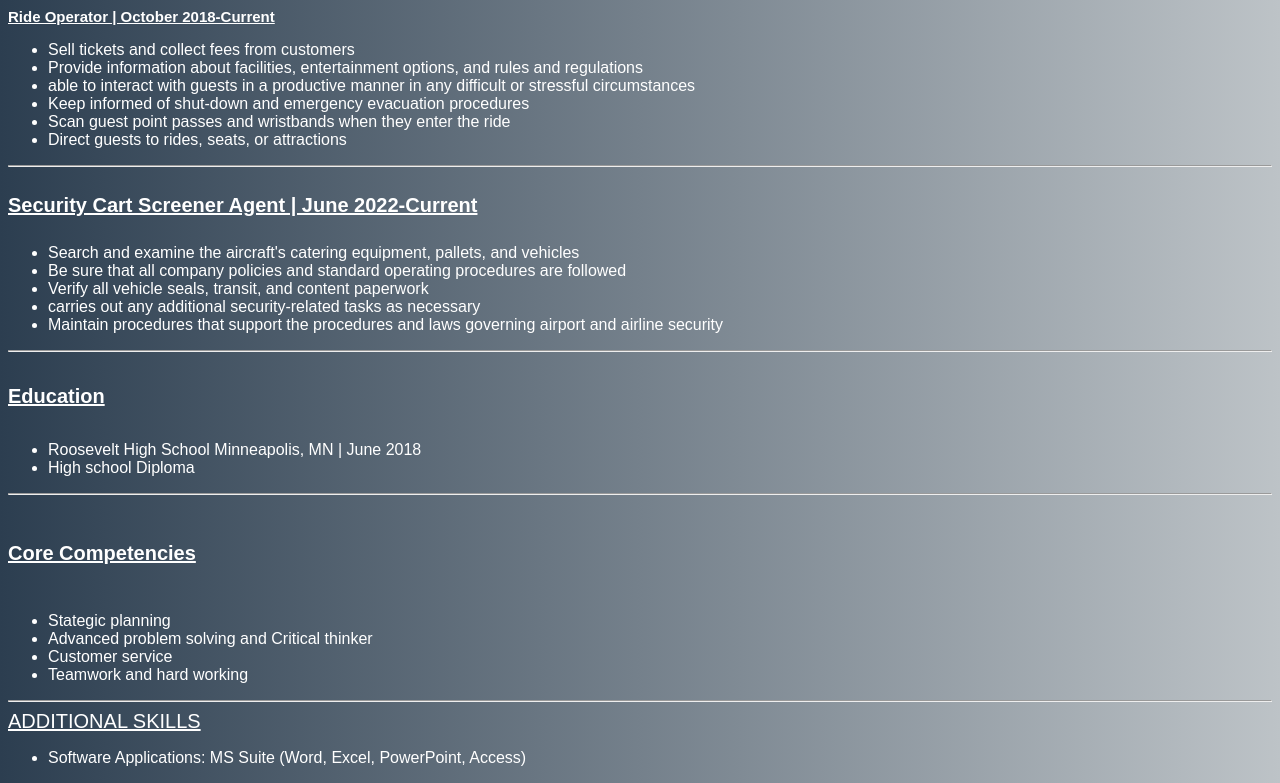
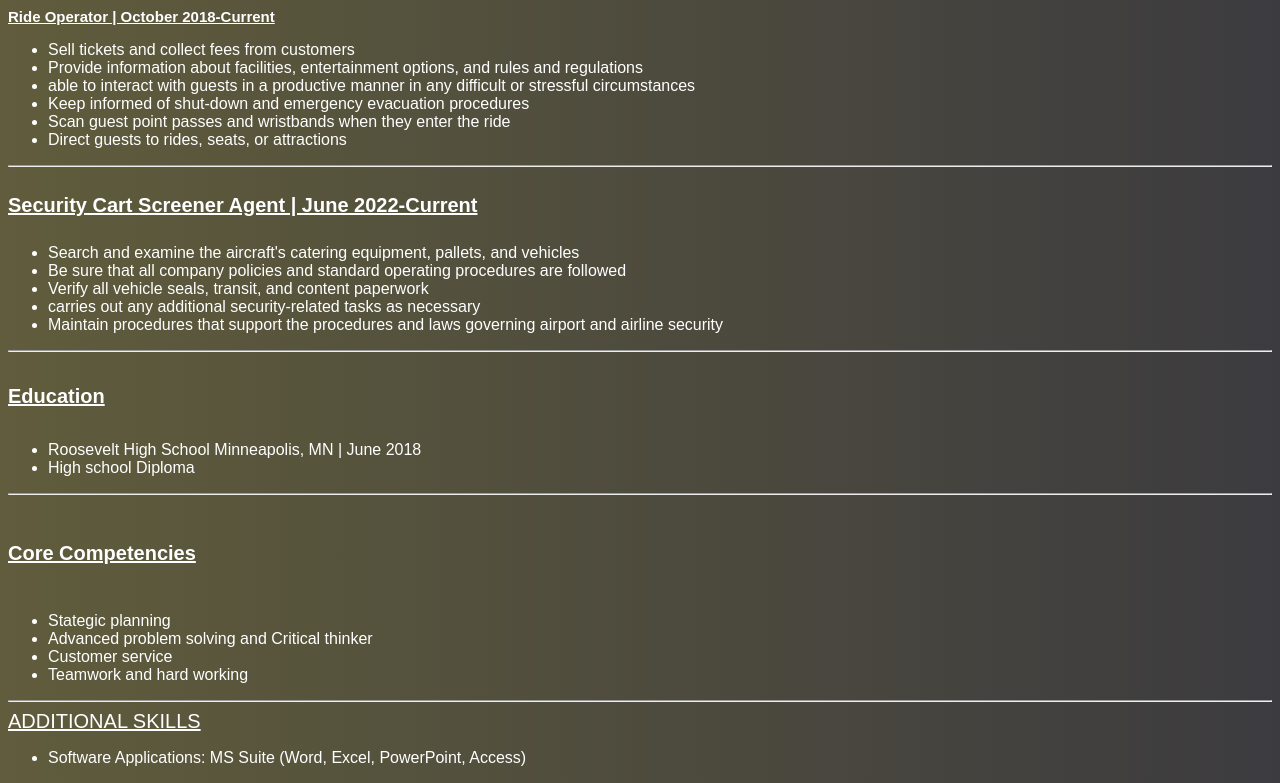
Before and after one commit to Bilalsaid25/Bilalsaid25.github.io, a plain HTML site: page index.html in a window 1280 px wide. Shown: the part 204-987 px from the top of the page. Drawn offline with Linux system fonts and the light colour scheme.

Commit message:
Update style.css

```diff
--- a/style.css
+++ b/style.css
@@ -1,7 +1,8 @@
 body {
-background: #bdc3c7;  /* fallback for old browsers */
-background: -webkit-linear-gradient(to right, #2c3e50, #bdc3c7);  /* Chrome 10-25, Safari 5.1-6 */
-background: linear-gradient(to right, #2c3e50, #bdc3c7); /* W3C, IE 10+/ Edge, Firefox 16+, Chrome 26+, Opera 12+, Safari 7+ */
+background: #3C3B3F;  /* fallback for old browsers */
+background: -webkit-linear-gradient(to right, #605C3C, #3C3B3F);  /* Chrome 10-25, Safari 5.1-6 */
+background: linear-gradient(to right, #605C3C, #3C3B3F); /* W3C, IE 10+/ Edge, Firefox 16+, Chrome 26+, Opera 12+, Safari 7+ */
+
 
 
   color: white;
```
